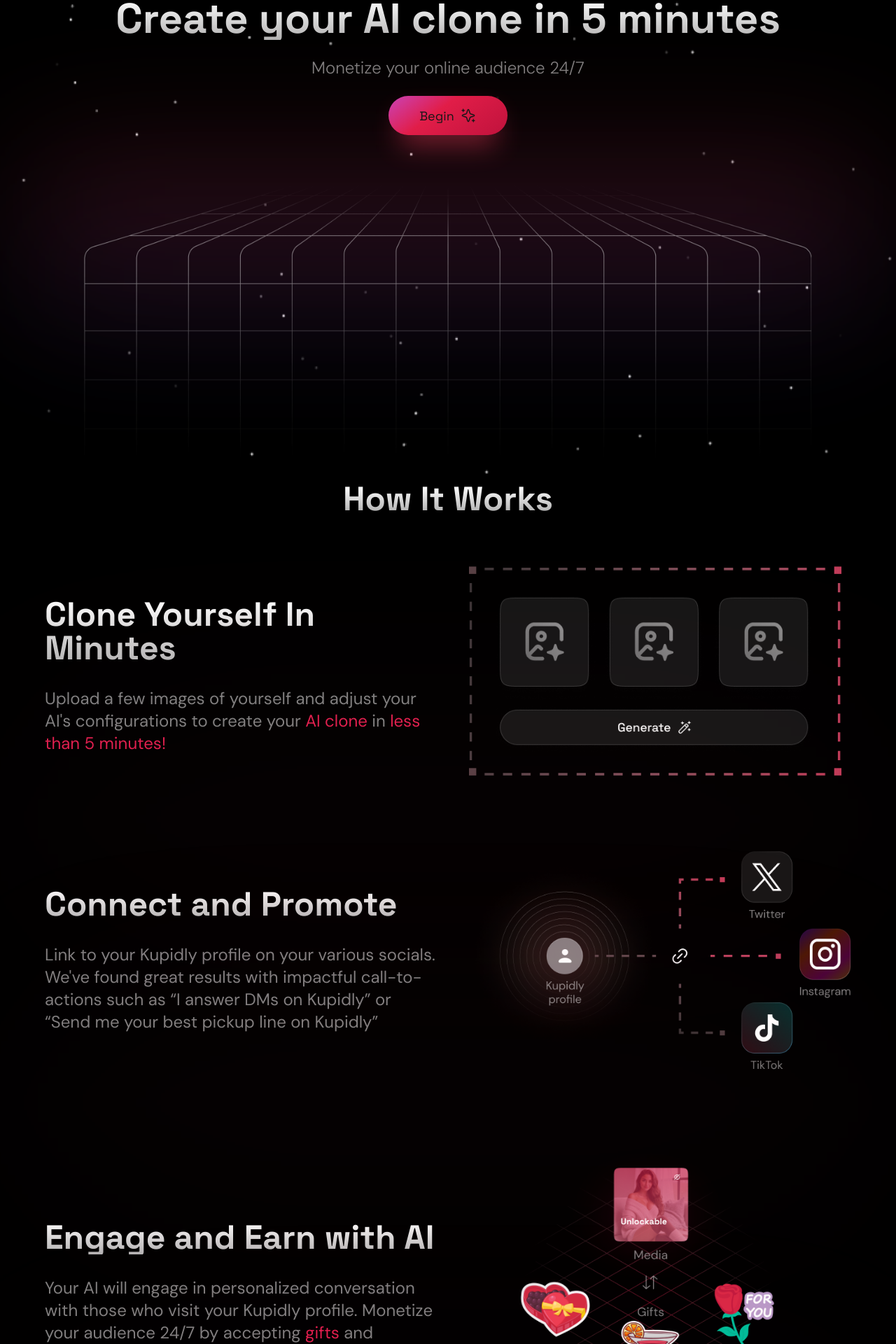
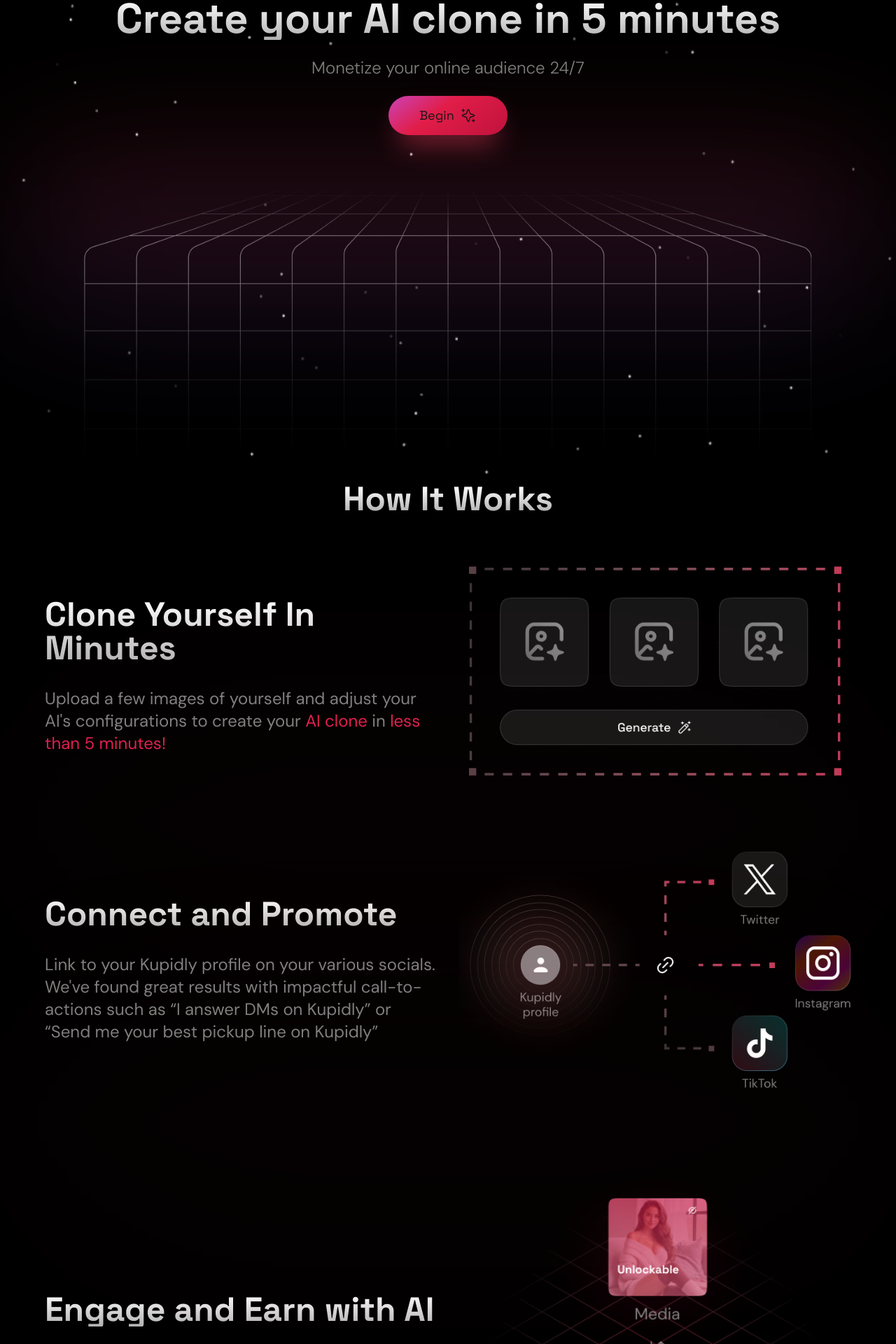
Before and after one commit to todddenmar/kupidly, a Next.js app: page / in a window 1280 px wide. Shown: the part 360-2280 px from the top of the page at 70% size. Built offline with nearby package versions, Linux system fonts and the light colour scheme.

Commit message:
adjusted images padding

```diff
--- a/src/app/page.tsx
+++ b/src/app/page.tsx
@@ -44,6 +44,7 @@ export default function Home() {
             alt="social"
             width={1382}
             height={782}
+            className="object-contain h-full w-full"
           />
         }
       />
@@ -64,6 +65,7 @@ export default function Home() {
             alt="gift"
             width={1289}
             height={1056}
+            className="object-contain h-full w-full"
           />
         }
       />
@@ -91,6 +93,7 @@ export default function Home() {
             alt="AIonoff"
             width={1289}
             height={1066}
+            className="object-contain h-full w-full"
           />
         }
       />
--- a/src/components/buttons/BeginButton.tsx
+++ b/src/components/buttons/BeginButton.tsx
@@ -4,7 +4,7 @@ import AIIcon from '../icons/AIIcon';
 function BeginButton() {
   return (
     <div className="relative">
-      <button className="primary-button-bg h-[56px] w-fit px-[44px] py-4 rounded-full font-spacegrotesk text-[18px] flex items-center gap-2 relative z-20">
+      <button className="primary-button-bg h-[56px] w-fit px-[44px] py-4 rounded-full font-spacegrotesk text-[18px] leading-[24px] flex items-center gap-2 relative z-20">
         Begin <AIIcon />
       </button>
       <div className="w-full h-[56px] opacity-90 light-blur blur-xl absolute z-10 top-[20px] scale-[0.8]"></div>
```
Also changed, not shown: public/images/gift.png, public/images/social.png.
